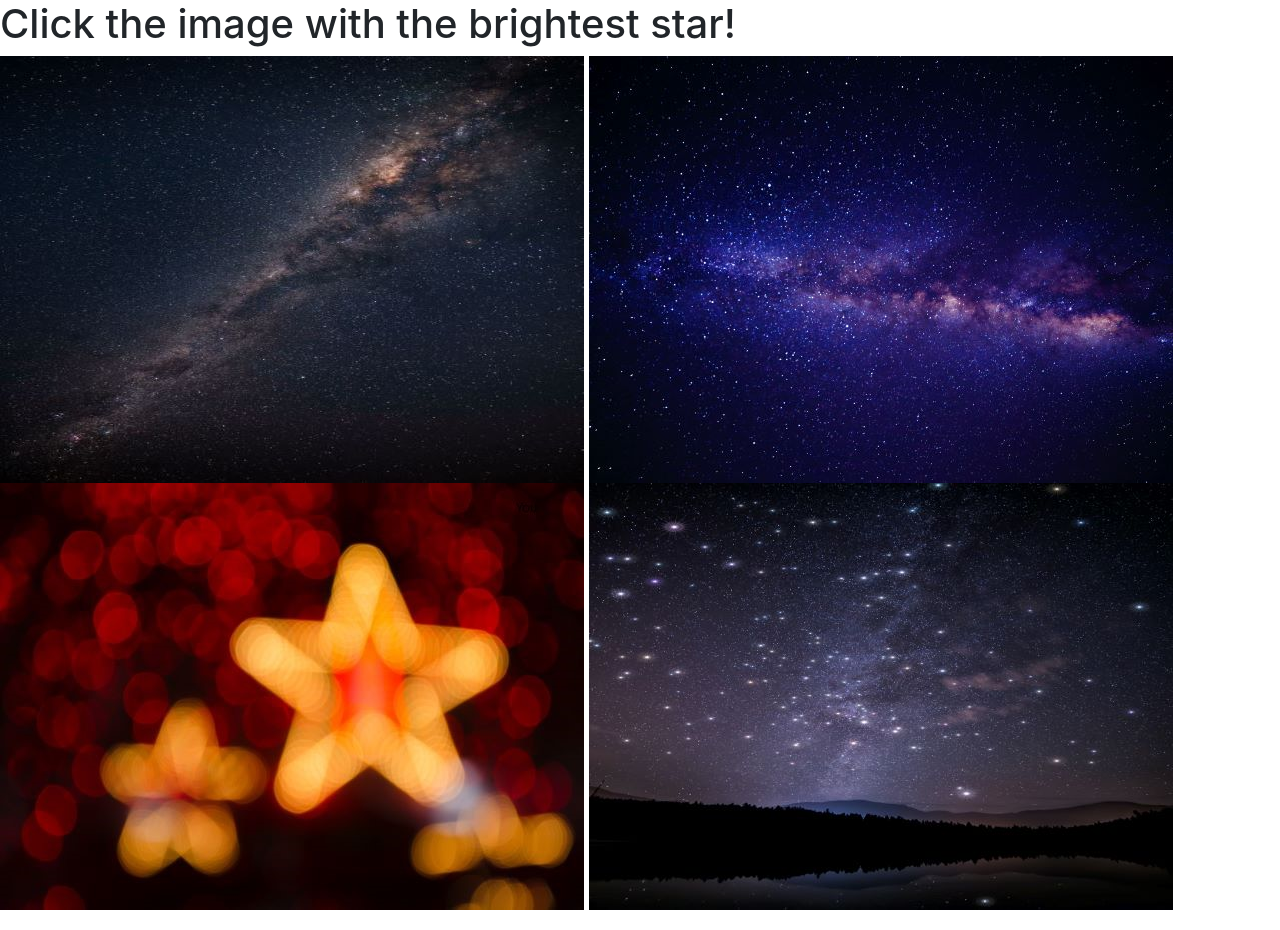
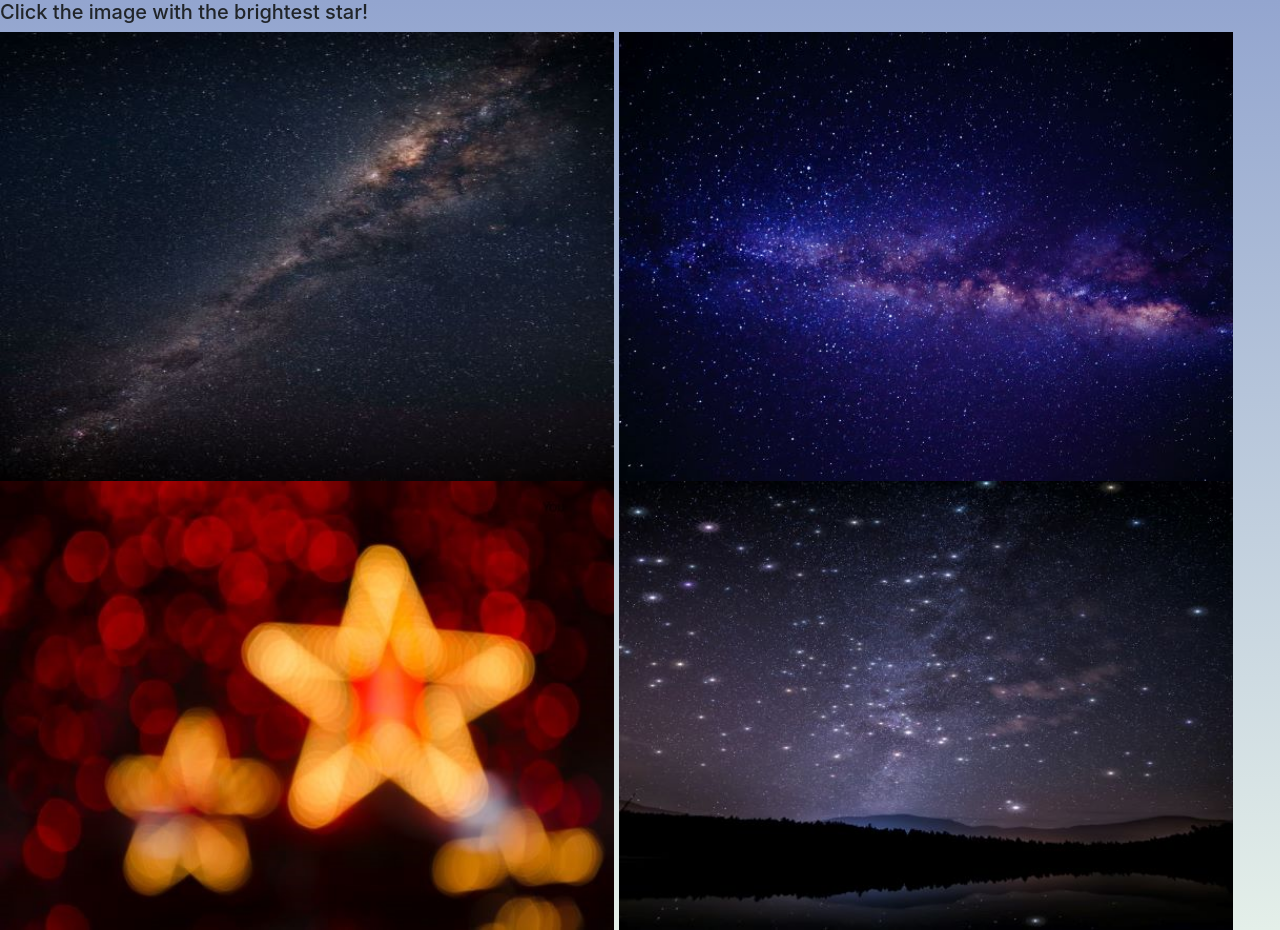
Before and after one commit to htm-hell/htm-hell, a PHP site: page /pag1.html in a window 1280 px wide. Run offline with PHP 8.4, Linux system fonts and the light colour scheme.

Commit message:
Add files via upload

```diff
--- a/lixy.css
+++ b/lixy.css
@@ -1,17 +1,24 @@
 img {
-  flex-flow: row wrap;
   justify-content: space-between;
-
+  }
+img:hover{
+  border: 2px solid black;
+}
+.center{
+  margin-left: auto;
+  margin-right: auto;
+  width: 48%;
+}
+.background{
+  background-image: linear-gradient(#93a5cf, #e4efe9);
+}
+h5{
+  font-family: : "Times New Roman", Times, serif;
 }
 .buttons{
   width:300px;
   height: 50px;
   flex-flow: row wrap;
-}
-
-a{
-  text-decoration: none;
-
 }
 
 button {
--- a/pag1.html
+++ b/pag1.html
@@ -9,11 +9,16 @@
   <link rel="stylesheet" href="https://maxcdn.bootstrapcdn.com/bootstrap/4.0.0/css/bootstrap.min.css" integrity="sha384-Gn5384xqQ1aoWXA+058RXPxPg6fy4IWvTNh0E263XmFcJlSAwiGgFAW/dAiS6JXm" crossorigin="anonymous">
 <script src="https://maxcdn.bootstrapcdn.com/bootstrap/4.0.0/js/bootstrap.min.js" integrity="sha384-JZR6Spejh4U02d8jOt6vLEHfe/JQGiRRSQQxSfFWpi1MquVdAyjUar5+76PVCmYl" crossorigin="anonymous"></script>
 </head>
-<body>
-<h1>Click the image with the brightest star!</h1>
-<a href="pag1.html"> <img class="image" src="wrong-image1.jpg"> </a>
-<a href="pag1.html"> <img class="image" src="wrong-image2.jpg"> </a>
-<a href="pag2.html"> <img class="image" src="correct-image.jpg"> </a>
-<a href="pag1.html"> <img class="image" src="wrong-image3.jpg"> </a>
+<body class="background">
+  <style>
+  a:hover{
+    text-decoration: none;
+  }
+  </style>
+<h5>Click the image with the brightest star!</h1>
+<a href="pag1.html"> <img class="center" src="wrong-image1.jpg"> </a>
+<a href="pag1.html"> <img class="center" src="wrong-image2.jpg"> </a>
+<a href="pag2.html"> <img class="center" src="correct-image.jpg"> </a>
+<a href="pag1.html"> <img class="center" src="wrong-image3.jpg"> </a>
 </body>
 </html>
--- a/pag3.html
+++ b/pag3.html
@@ -9,8 +9,10 @@
     <link type="text/css" rel="stylesheet" href="lixy.css">
   <title>Lucky you</title>
 </head>
-<body>
-  <h1>Roll less than 8 and go back to the start or roll more and advance</h1>
+<body >
+  <style>
+  </style>
+  <h2>Roll less than 8 and go back to the start or roll more and advance.</h1>
   <img src="dice-5.png" alt="Dice" class="dice" id="dice-1">
   <img src="dice-5.png" alt="Dice" class="dice" id="dice-2">
 <button class="btn-roll"><i class="ion-ios-loop"></i>Roll dice</button>
--- a/pag3script.js
+++ b/pag3script.js
@@ -7,13 +7,15 @@ document.querySelector('.btn-roll').addEventListener('click', function() {
         document.getElementById('dice-2').style.display = 'block';
         document.getElementById('dice-1').src = 'dice-' + dice1 + '.png';
         document.getElementById('dice-2').src = 'dice-' + dice2 + '.png';
-        console.log(dice1 + dice2);
+        setTimeout(function(){
           if(dice1 + dice2 < 8)
           {
             window.location.replace("pag1.html");
         }else {
             window.location.replace("pag4.html");
           }
+        },2000);
+
 });
 
 function init() {
--- a/pag4.html
+++ b/pag4.html
@@ -10,6 +10,7 @@
   <title>Easy Pass</title>
 </head>
 <body>
-<a href="pag1.html"><button id="buttonpage4"> Found It</button> </a>
+<h3>Find a way to progress.</h3>
+<a href="pag5.html"><button id="buttonpage4"> Found It</button> </a>
 </body>
 </html>
```
Also changed, not shown: pag2.html (+16 -2 lines), pag5.html (added, +28 -0 lines), scriptpag5.js (added, +23 -0 lines). Lines whose indentation alone changed are shown as unchanged.
